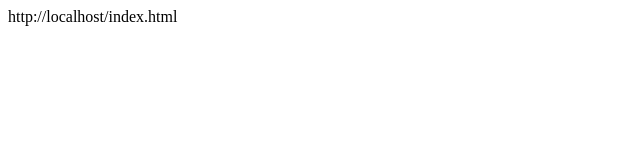
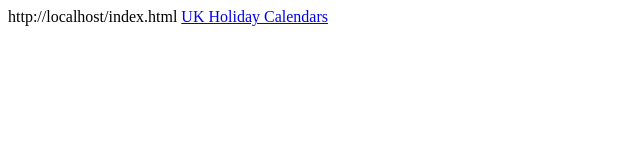
Before and after one commit to Alpvax/Alpvax.github.io, a plain HTML site: page index.html in a window 1280 px wide. Shown: the whole page, without its empty margins (0-640 px from the left). Drawn offline with nearby package versions, Linux system fonts and the light colour scheme.

Commit message:
Add holiday calendars link
Temp commit, needs to be cleaned up later

```diff
--- a/index.html
+++ b/index.html
@@ -12,5 +12,6 @@
 	</head>
 	<body onload="load()">
         <span id="l"></span>
+	<a href="https://script.google.com/macros/s/AKfycbxgyu8GouX_j1bLayPJ5N3L9cyC78YZ9Gv4kUbmNgUx/dev">UK Holiday Calendars</a>
 	</body>
 </html>
```
